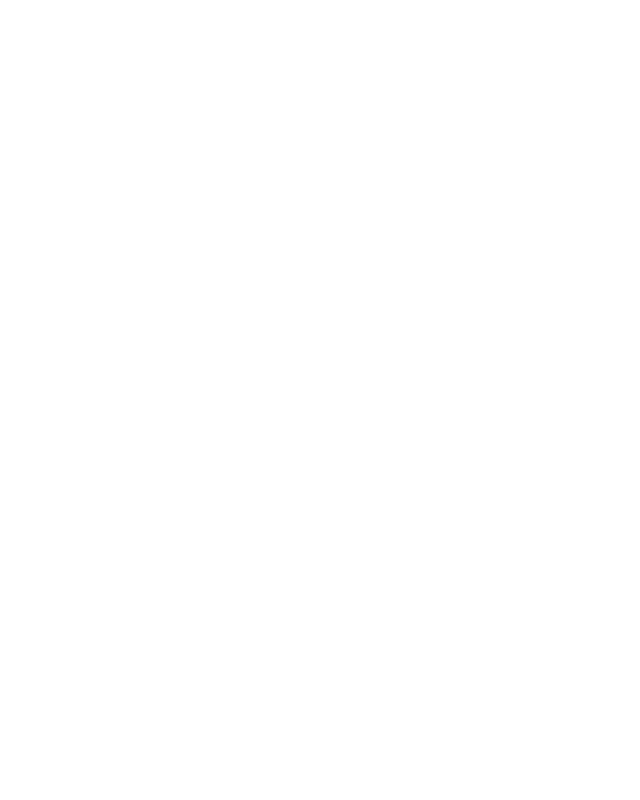
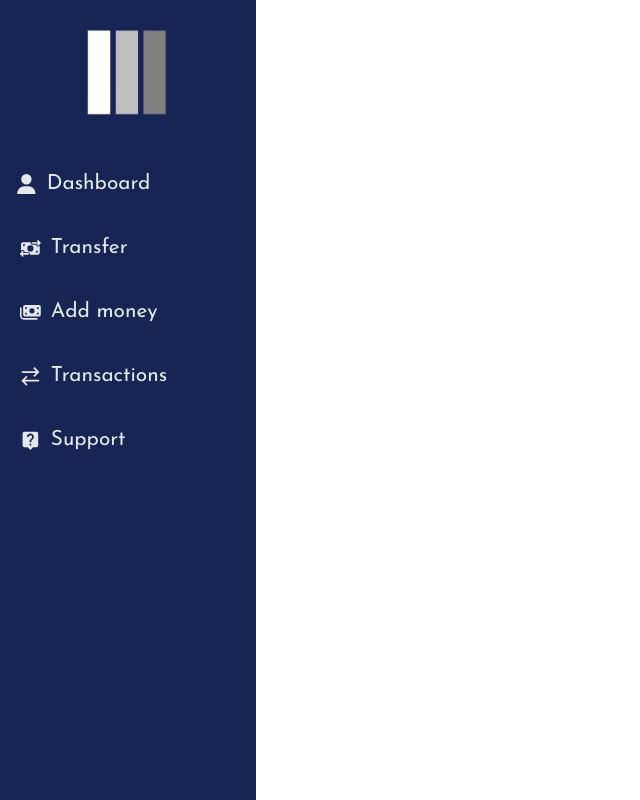
Before and after one commit to Lord-Tender/Bank-App-VTU-System-, a React (Vite) app in the folder front end/: page /user/dashboard/airtime in a window 1280 px wide. Before the commit this address had no page. Shown: the whole page, without its empty margins (0-640 px from the left). Built offline with nearby package versions, Linux system fonts and the light colour scheme; sample sign-in values are in the browser's storage.

Commit message:
Airtime page & route

```diff
--- a/front end/src/App.jsx
+++ b/front end/src/App.jsx
@@ -22,6 +22,7 @@ import AdminUsers from './Pages/AdminUsers'
 import AdminSettings from './Pages/AdminSettings'
 import axios from 'axios'
 import Transaction from './Pages/Transaction'
+import Airtime from './Pages/Airtime'
 
 const App = () => {
   const [verifiedIp, setverifiedIp] = useState(false)
@@ -65,6 +66,7 @@ const App = () => {
         <Route path="/user/dashboard/fund_wallet/flutter_confirm" element={isAuthenticated ? <FlutterConfirm /> : <Navigate to="/user/login" />} replace />
         <Route path="/user/dashboard/transfer" element={isAuthenticated ? <Transfer /> : <Navigate to="/user/login" />} replace />
         <Route path="/user/dashboard/transactions" element={isAuthenticated ? <Transaction /> : <Navigate to="/user/login" />} replace />
+        <Route path="/user/dashboard/airtime" element={isAuthenticated ? <Airtime /> : <Navigate to="/user/login" />} replace />
         <Route path="/user/not-verify" element={isAuthenticated ? <EmailVerification /> : <Navigate to="/user/login" />} replace />
 
         {/* Admin routes */}
--- /dev/null
+++ b/front end/src/Pages/Airtime.jsx
@@ -0,0 +1,16 @@
+import React from 'react'
+import Siderbar from '../Components/Siderbar'
+
+const Airtime = () => {
+    return (
+        <>
+            <section id='section' className="mainSection flex relative w-full " >
+
+                <Siderbar />
+
+            </section>
+        </>
+    )
+}
+
+export default Airtime
--- a/front end/src/Pages/Dashboard.jsx
+++ b/front end/src/Pages/Dashboard.jsx
@@ -135,7 +135,7 @@ const Dashboard = () => {
             <div className='absolute top-[-35%] block md:hidden lg:hidden text-[1.2rem] text-blue-700 bg-blue-200 rounded-full p-1.5' onClick={showSidebar}>
               <MdArrowBackIosNew />
             </div>
-            <Link className='w-[22%] md:w-[20%] lg:w-[20%]'>
+            <Link className='w-[22%] md:w-[20%] lg:w-[20%]' to='/user/dashboard/airtime'>
               <div className='bg-blue-100 w-full h-[5rem] flex justify-center items-center rounded-lg text-[1.7rem] md:text-[2.5rem] lg:text-[2.5rem] text-blue-900 '><MdOutlinePhoneInTalk /></div>
               <p className=' text-[0.9rem] md:text-xl lg:text-xl text-center mt-2 '>Airtime</p>
             </Link>
```
